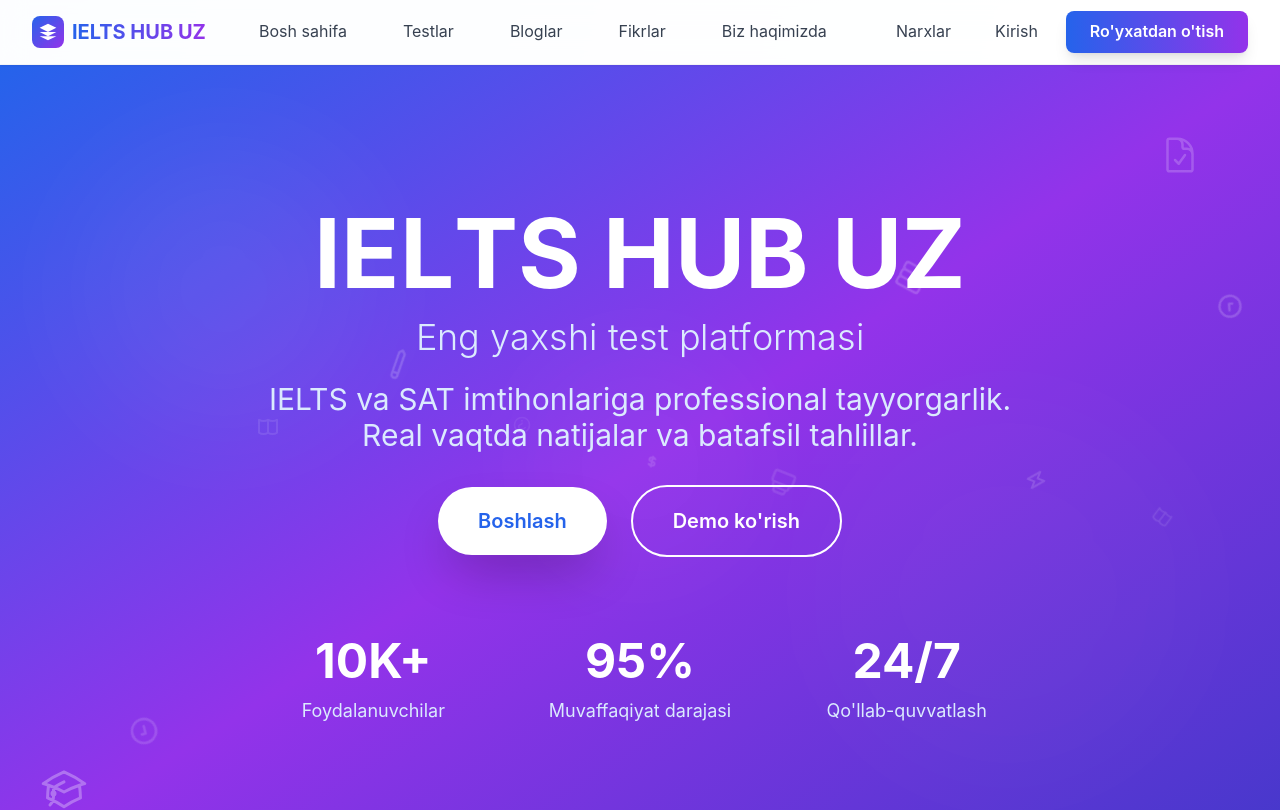
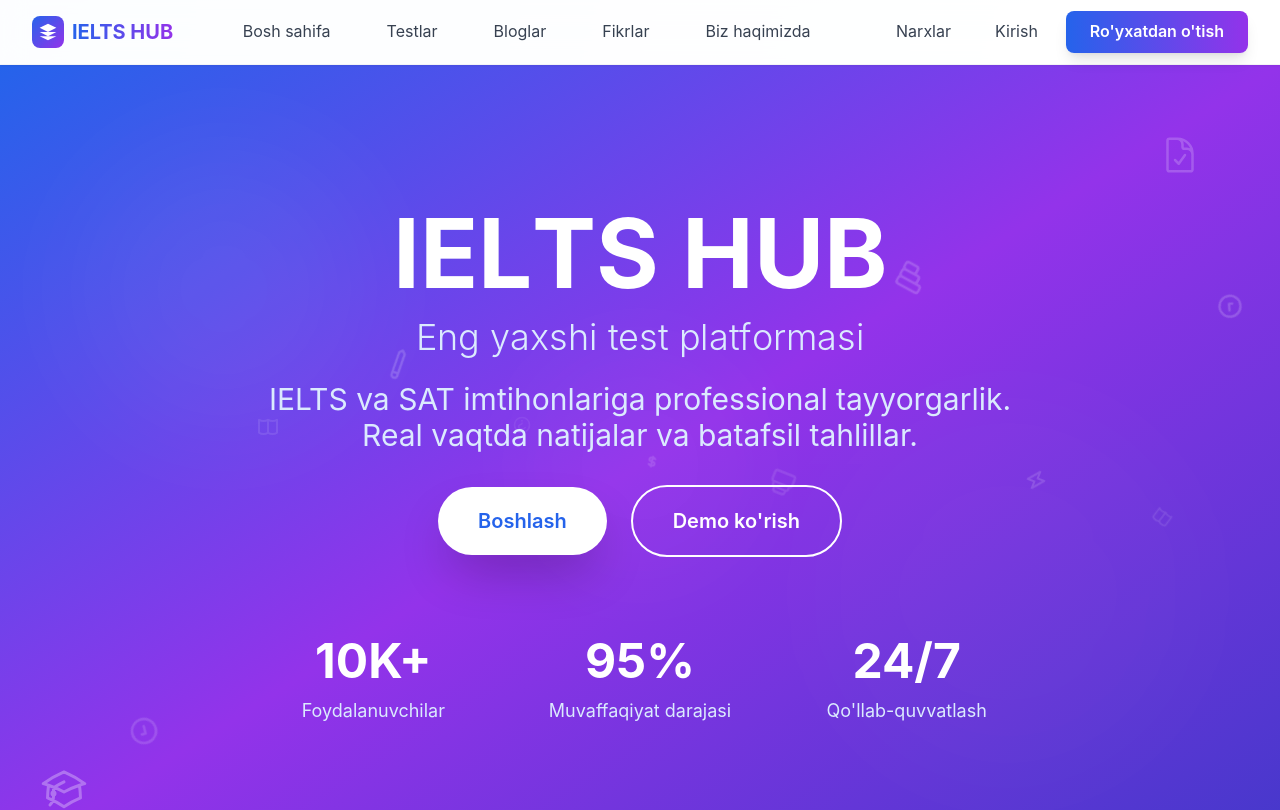
Before and after one commit to Muhammaddiyor2010/IELTS_sayt, a Vue app: page / in a window 1280 px wide. Shown: the top 810 px of the page. Built offline with nearby package versions, Linux system fonts and the light colour scheme.

Commit message:
Rebrand to IELTS HUB and add custom SVG favicon with education icon

```diff
--- a/index.html
+++ b/index.html
@@ -2,9 +2,13 @@
 <html lang="">
   <head>
     <meta charset="UTF-8">
-    <link rel="icon" href="/favicon.ico">
+    <link rel="icon" href="/favicon.svg" type="image/svg+xml">
+    <link rel="alternate icon" href="/favicon.ico">
     <meta name="viewport" content="width=device-width, initial-scale=1.0">
-    <title>IELTS HUB UZ - IELTS Tayyorgarlik Platformasi</title>
+    <meta name="description" content="IELTS HUB - IELTS imtihoniga professional tayyorgarlik platformasi. Reading, Listening, Writing va Speaking bo'limlarini o'rganing.">
+    <meta name="keywords" content="IELTS, test, tayyorgarlik, reading, listening, writing, speaking, hub">
+    <meta name="author" content="IELTS HUB">
+    <title>IELTS HUB - IELTS Tayyorgarlik Platformasi</title>
   </head>
   <body>
     <div id="app"></div>
--- a/src/App.vue
+++ b/src/App.vue
@@ -13,7 +13,7 @@
                 </svg>
               </div>
               <span class="text-lg xs:text-xl font-bold bg-gradient-to-r from-blue-600 to-purple-600 bg-clip-text text-transparent">
-                IELTS HUB UZ
+                IELTS HUB
               </span>
             </router-link>
           </div>
--- a/src/pages/Home.vue
+++ b/src/pages/Home.vue
@@ -65,7 +65,7 @@
             <div class="relative z-10 text-center px-4 sm:px-6 md:px-8 max-w-4xl mx-auto">
                 <div class="mb-4 sm:mb-6 md:mb-8">
                     <h1 class="text-3xl xs:text-4xl sm:text-5xl md:text-7xl lg:text-8xl font-bold text-white mb-4 sm:mb-6 leading-tight">
-                        <span class="block" ref="mainTitle">IELTS HUB UZ</span>
+                        <span class="block" ref="mainTitle">IELTS HUB</span>
                         <span class="text-lg xs:text-xl sm:text-2xl md:text-3xl lg:text-4xl font-light text-blue-100 mt-2 sm:mt-4 block" ref="subTitle">Eng yaxshi test platformasi</span>
                     </h1>
                     <p class="text-base xs:text-lg sm:text-xl md:text-2xl lg:text-3xl text-blue-100 mb-6 sm:mb-8 max-w-xs xs:max-w-sm sm:max-w-2xl md:max-w-3xl mx-auto">
@@ -505,7 +505,7 @@ onMounted(() => {
 
     // Letter animations
     setTimeout(() => {
-        animateLetters(mainTitle.value, 'IELTS HUB UZ')
+        animateLetters(mainTitle.value, 'IELTS HUB')
         animateLetters(subTitle.value, 'Eng yaxshi test platformasi')
     }, 500)
 })
--- a/src/views/SignIn.vue
+++ b/src/views/SignIn.vue
@@ -4,7 +4,7 @@
       <!-- Header -->
       <div class="text-center mb-4 xs:mb-6 sm:mb-8">
         <h1 class="text-xl xs:text-2xl sm:text-3xl md:text-4xl font-bold text-gray-900 mb-1 xs:mb-2">Tizimga kirish</h1>
-        <p class="text-xs xs:text-sm sm:text-base md:text-lg text-gray-600">IELTS HUB UZ platformasiga xush kelibsiz</p>
+        <p class="text-xs xs:text-sm sm:text-base md:text-lg text-gray-600">IELTS HUB platformasiga xush kelibsiz</p>
       </div>
 
       <!-- Sign In Form -->
--- a/src/views/SignUp.vue
+++ b/src/views/SignUp.vue
@@ -4,7 +4,7 @@
       <!-- Header -->
       <div class="text-center mb-4 xs:mb-6 sm:mb-8">
         <h1 class="text-xl xs:text-2xl sm:text-3xl md:text-4xl font-bold text-gray-900 mb-1 xs:mb-2">Ro'yxatdan o'tish</h1>
-        <p class="text-xs xs:text-sm sm:text-base md:text-lg text-gray-600">IELTS HUB UZ platformasiga xush kelibsiz</p>
+        <p class="text-xs xs:text-sm sm:text-base md:text-lg text-gray-600">IELTS HUB platformasiga xush kelibsiz</p>
       </div>
 
       <!-- Sign Up Form -->
```
Also changed, not shown: public/favicon.svg (added).
